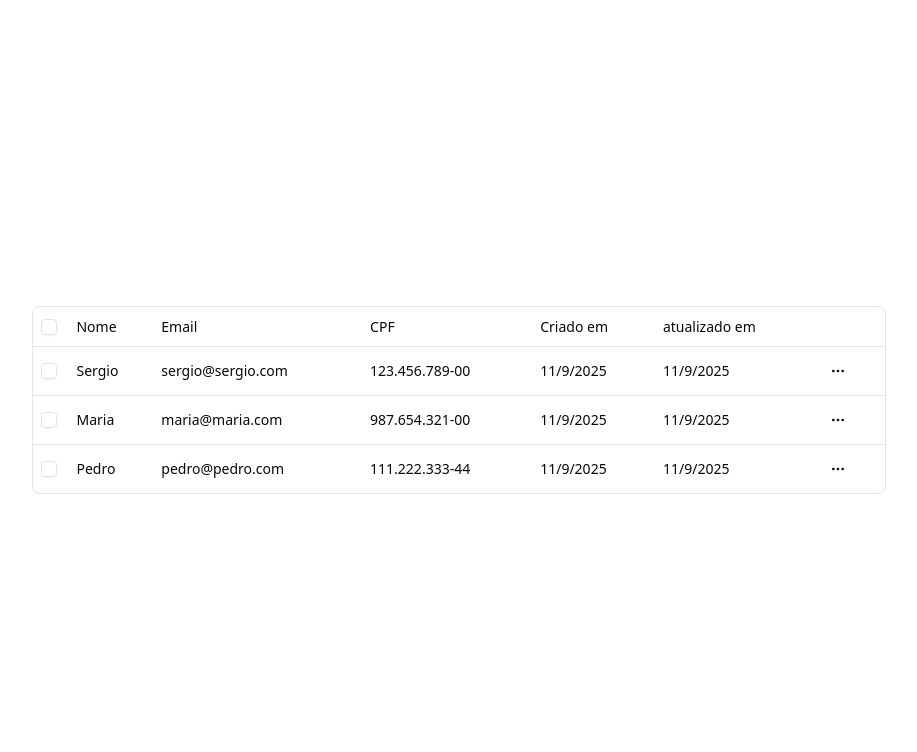
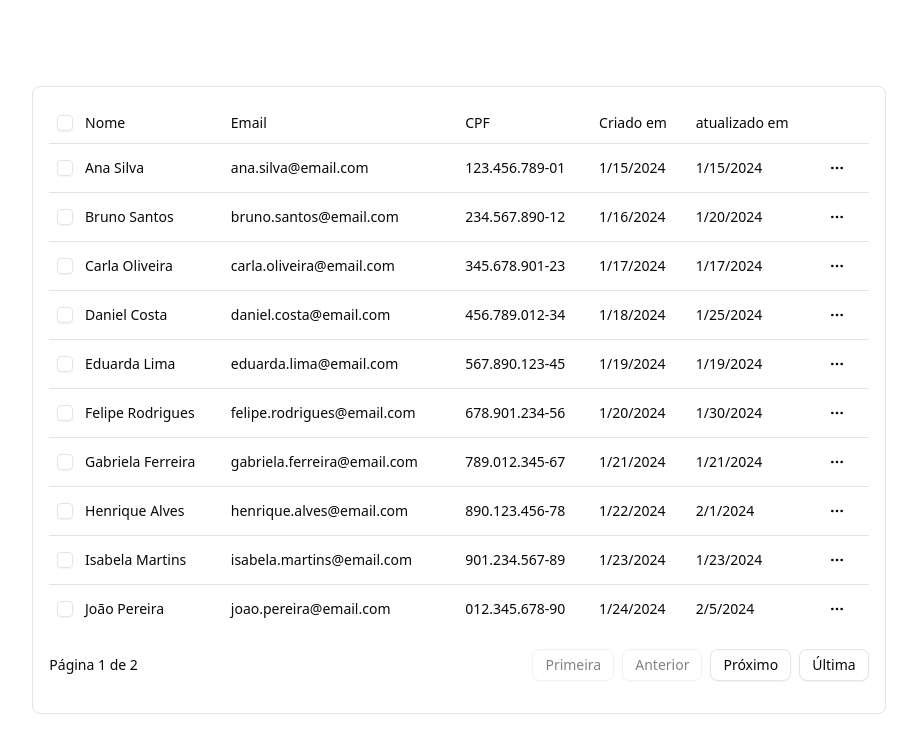
Before and after one commit to sergiohdljr/alunos-crud, a React (Vite) app in the folder web/: page / in a window 1280 px wide. Shown: the top 752 px of the page, without its empty margins (181-1098 px from the left). Built offline with nearby package versions, Linux system fonts and the light colour scheme.

Commit message:
feat: add pagination and action dropdown menu to students data table

```diff
--- a/web/src/App.tsx
+++ b/web/src/App.tsx
@@ -3,26 +3,145 @@ import { columns } from './components/students/columns'
 
 const data = [
     {
-        name: "Sergio",
-        email: "sergio@sergio.com",
-        cpf: "123.456.789-00",
-        createdAt: new Date(),
-        updatedAt: new Date()
+        name: "Ana Silva",
+        email: "ana.silva@email.com",
+        cpf: "123.456.789-01",
+        createdAt: new Date("2024-01-15"),
+        updatedAt: new Date("2024-01-15")
     },
     {
-        name: "Maria",
-        email: "maria@maria.com",
-        cpf: "987.654.321-00",
-        createdAt: new Date(),
-        updatedAt: new Date()
+        name: "Bruno Santos",
+        email: "bruno.santos@email.com",
+        cpf: "234.567.890-12",
+        createdAt: new Date("2024-01-16"),
+        updatedAt: new Date("2024-01-20")
     },
     {
-        name: "Pedro",
-        email: "pedro@pedro.com",
+        name: "Carla Oliveira",
+        email: "carla.oliveira@email.com",
+        cpf: "345.678.901-23",
+        createdAt: new Date("2024-01-17"),
+        updatedAt: new Date("2024-01-17")
+    },
+    {
+        name: "Daniel Costa",
+        email: "daniel.costa@email.com",
+        cpf: "456.789.012-34",
+        createdAt: new Date("2024-01-18"),
+        updatedAt: new Date("2024-01-25")
+    },
+    {
+        name: "Eduarda Lima",
+        email: "eduarda.lima@email.com",
+        cpf: "567.890.123-45",
+        createdAt: new Date("2024-01-19"),
+        updatedAt: new Date("2024-01-19")
+    },
+    {
+        name: "Felipe Rodrigues",
+        email: "felipe.rodrigues@email.com",
+        cpf: "678.901.234-56",
+        createdAt: new Date("2024-01-20"),
+        updatedAt: new Date("2024-01-30")
+    },
+    {
+        name: "Gabriela Ferreira",
+        email: "gabriela.ferreira@email.com",
+        cpf: "789.012.345-67",
+        createdAt: new Date("2024-01-21"),
+        updatedAt: new Date("2024-01-21")
+    },
+    {
+        name: "Henrique Alves",
+        email: "henrique.alves@email.com",
+        cpf: "890.123.456-78",
+        createdAt: new Date("2024-01-22"),
+        updatedAt: new Date("2024-02-01")
+    },
+    {
+        name: "Isabela Martins",
+        email: "isabela.martins@email.com",
+        cpf: "901.234.567-89",
+        createdAt: new Date("2024-01-23"),
+        updatedAt: new Date("2024-01-23")
+    },
+    {
+        name: "João Pereira",
+        email: "joao.pereira@email.com",
+        cpf: "012.345.678-90",
+        createdAt: new Date("2024-01-24"),
+        updatedAt: new Date("2024-02-05")
+    },
+    {
+        name: "Karina Souza",
+        email: "karina.souza@email.com",
         cpf: "111.222.333-44",
-        createdAt: new Date(),
-        updatedAt: new Date()
+        createdAt: new Date("2024-01-25"),
+        updatedAt: new Date("2024-01-25")
     },
+    {
+        name: "Lucas Barbosa",
+        email: "lucas.barbosa@email.com",
+        cpf: "222.333.444-55",
+        createdAt: new Date("2024-01-26"),
+        updatedAt: new Date("2024-02-10")
+    },
+    {
+        name: "Mariana Gomes",
+        email: "mariana.gomes@email.com",
+        cpf: "333.444.555-66",
+        createdAt: new Date("2024-01-27"),
+        updatedAt: new Date("2024-01-27")
+    },
+    {
+        name: "Nicolas Ribeiro",
+        email: "nicolas.ribeiro@email.com",
+        cpf: "444.555.666-77",
+        createdAt: new Date("2024-01-28"),
+        updatedAt: new Date("2024-02-15")
+    },
+    {
+        name: "Olivia Carvalho",
+        email: "olivia.carvalho@email.com",
+        cpf: "555.666.777-88",
+        createdAt: new Date("2024-01-29"),
+        updatedAt: new Date("2024-01-29")
+    },
+    {
+        name: "Paulo Mendes",
+        email: "paulo.mendes@email.com",
+        cpf: "666.777.888-99",
+        createdAt: new Date("2024-01-30"),
+        updatedAt: new Date("2024-02-20")
+    },
+    {
+        name: "Rafaela Dias",
+        email: "rafaela.dias@email.com",
+        cpf: "777.888.999-00",
+        createdAt: new Date("2024-01-31"),
+        updatedAt: new Date("2024-01-31")
+    },
+    {
+        name: "Sergio Henrique",
+        email: "sergio.henrique@email.com",
+        cpf: "888.999.000-11",
+        createdAt: new Date("2024-02-01"),
+        updatedAt: new Date("2024-02-25")
+    },
+    {
+        name: "Tatiana Rocha",
+        email: "tatiana.rocha@email.com",
+        cpf: "999.000.111-22",
+        createdAt: new Date("2024-02-02"),
+        updatedAt: new Date("2024-02-02")
+    },
+    {
+        name: "Vinicius Araújo",
+        email: "vinicius.araujo@email.com",
+        cpf: "000.111.222-33",
+        createdAt: new Date("2024-02-03"),
+        updatedAt: new Date("2024-03-01")
+    }
 ]
 
 function App() {
--- /dev/null
+++ b/web/src/components/students/action-table-dropdown.tsx
@@ -0,0 +1,55 @@
+import { DropdownMenu, DropdownMenuContent, DropdownMenuItem, DropdownMenuLabel, DropdownMenuSeparator, DropdownMenuTrigger } from "@/components/ui/dropdown-menu"
+import { MoreHorizontal } from "lucide-react"
+import { Button } from "@/components/ui/button"
+
+type Student = {
+    name: string
+    email: string
+    cpf: string
+    createdAt: Date
+    updatedAt: Date
+}
+
+interface ActionTableDropdownProps {
+  student: Student
+  onEdit?: (student: Student) => void
+  onDelete?: (student: Student) => void
+}
+
+export function ActionTableDropdown({ student, onEdit, onDelete }: ActionTableDropdownProps) {
+  const handleCopyCPF = () => {
+    navigator.clipboard.writeText(student.cpf)
+  }
+
+  const handleEdit = () => {
+    onEdit?.(student)
+  }
+
+  const handleDelete = () => {
+    onDelete?.(student)
+  }
+
+  return (
+    <DropdownMenu>
+      <DropdownMenuTrigger asChild>
+        <Button variant="ghost" className="h-8 w-8 p-0">
+          <span className="sr-only">Open menu</span>
+          <MoreHorizontal />
+        </Button>
+      </DropdownMenuTrigger>
+      <DropdownMenuContent align="end">
+        <DropdownMenuLabel>Ações</DropdownMenuLabel>
+        <DropdownMenuItem onClick={handleCopyCPF}>
+          Copiar CPF
+        </DropdownMenuItem>
+        <DropdownMenuSeparator />
+        <DropdownMenuItem onClick={handleEdit}>
+          Editar
+        </DropdownMenuItem>
+        <DropdownMenuItem onClick={handleDelete}>
+          Deletar
+        </DropdownMenuItem>
+      </DropdownMenuContent>
+    </DropdownMenu>
+  )
+}
--- a/web/src/components/students/columns.tsx
+++ b/web/src/components/students/columns.tsx
@@ -1,8 +1,7 @@
 import type { ColumnDef } from "@tanstack/react-table"
 import { Checkbox } from "@/components/ui/checkbox"
-import { DropdownMenu, DropdownMenuContent, DropdownMenuItem, DropdownMenuLabel, DropdownMenuSeparator, DropdownMenuTrigger } from "@/components/ui/dropdown-menu"
-import { MoreHorizontal } from "lucide-react"
-import { Button } from "@/components/ui/button"
+import { ActionTableDropdown } from "./action-table-dropdown"
+
 type Student = {
     name: string
     email: string
@@ -61,26 +60,23 @@ export const columns: ColumnDef<Student>[] = [
         enableHiding: false,
         cell: ({ row }) => {
           const student = row.original
+
+          const handleEdit = (student: Student) => {
+            console.log("Edit student:", student)
+            // TODO: Implement edit functionality
+          }
+
+          const handleDelete = (student: Student) => {
+            console.log("Delete student:", student)
+            // TODO: Implement delete functionality
+          }
+
           return (
-            <DropdownMenu>
-              <DropdownMenuTrigger asChild>
-                <Button variant="ghost" className="h-8 w-8 p-0">
-                  <span className="sr-only">Open menu</span>
-                  <MoreHorizontal />
-                </Button>
-              </DropdownMenuTrigger>
-              <DropdownMenuContent align="end">
-                <DropdownMenuLabel>Ações</DropdownMenuLabel>
-                <DropdownMenuItem
-                  onClick={() => navigator.clipboard.writeText(student.cpf)}
-                >
-                  Copiar CPF
-                </DropdownMenuItem>
-                <DropdownMenuSeparator />
-                <DropdownMenuItem>Editar</DropdownMenuItem>
-                <DropdownMenuItem>Deletar</DropdownMenuItem>
-              </DropdownMenuContent>
-            </DropdownMenu>
+            <ActionTableDropdown
+              student={student}
+              onEdit={handleEdit}
+              onDelete={handleDelete}
+            />
           )
         },
       },
--- a/web/src/components/students/data-table.tsx
+++ b/web/src/components/students/data-table.tsx
@@ -5,6 +5,7 @@ import {
   flexRender,
   getCoreRowModel,
   useReactTable,
+  getPaginationRowModel
 } from "@tanstack/react-table"
 
 import {
@@ -15,6 +16,7 @@ import {
   TableHeader,
   TableRow,
 } from "@/components/ui/table"
+import { TablePagination } from "./table-pagination"
 
 interface DataTableProps<TData, TValue> {
   columns: ColumnDef<TData, TValue>[]
@@ -29,10 +31,11 @@ export function DataTable<TData, TValue>({
     data,
     columns,
     getCoreRowModel: getCoreRowModel(),
+    getPaginationRowModel: getPaginationRowModel()
   })
 
   return (
-    <div className="w-full overflow-hidden rounded-md border">
+    <div className="w-full overflow-hidden rounded-md border p-4">
       <Table>
         <TableHeader>
           {table.getHeaderGroups().map((headerGroup) => (
@@ -75,6 +78,7 @@ export function DataTable<TData, TValue>({
           )}
         </TableBody>
       </Table>
+      <TablePagination table={table} />
     </div>
   )
 }
--- /dev/null
+++ b/web/src/components/students/table-pagination.tsx
@@ -0,0 +1,53 @@
+import { Button } from "@/components/ui/button"
+import { type Table } from "@tanstack/react-table"
+
+interface TablePaginationProps<TData> {
+  table: Table<TData>
+}
+
+export function TablePagination<TData>({ table }: TablePaginationProps<TData>) {
+  return (
+    <div className="flex items-center justify-between space-x-6 lg:space-x-8 py-4">
+      <div className="flex items-center space-x-2">
+        <p className="text-sm font-medium">
+          Página {table.getState().pagination.pageIndex + 1} de{" "}
+          {table.getPageCount()}
+        </p>
+      </div>
+      <div className="flex items-center space-x-2">
+        <Button
+          variant="outline"
+          size="sm"
+          onClick={() => table.setPageIndex(0)}
+          disabled={!table.getCanPreviousPage()}
+        >
+          Primeira
+        </Button>
+        <Button
+          variant="outline"
+          size="sm"
+          onClick={() => table.previousPage()}
+          disabled={!table.getCanPreviousPage()}
+        >
+          Anterior
+        </Button>
+        <Button
+          variant="outline"
+          size="sm"
+          onClick={() => table.nextPage()}
+          disabled={!table.getCanNextPage()}
+        >
+          Próximo
+        </Button>
+        <Button
+          variant="outline"
+          size="sm"
+          onClick={() => table.setPageIndex(table.getPageCount() - 1)}
+          disabled={!table.getCanNextPage()}
+        >
+          Última
+        </Button>
+      </div>
+    </div>
+  )
+}
```
